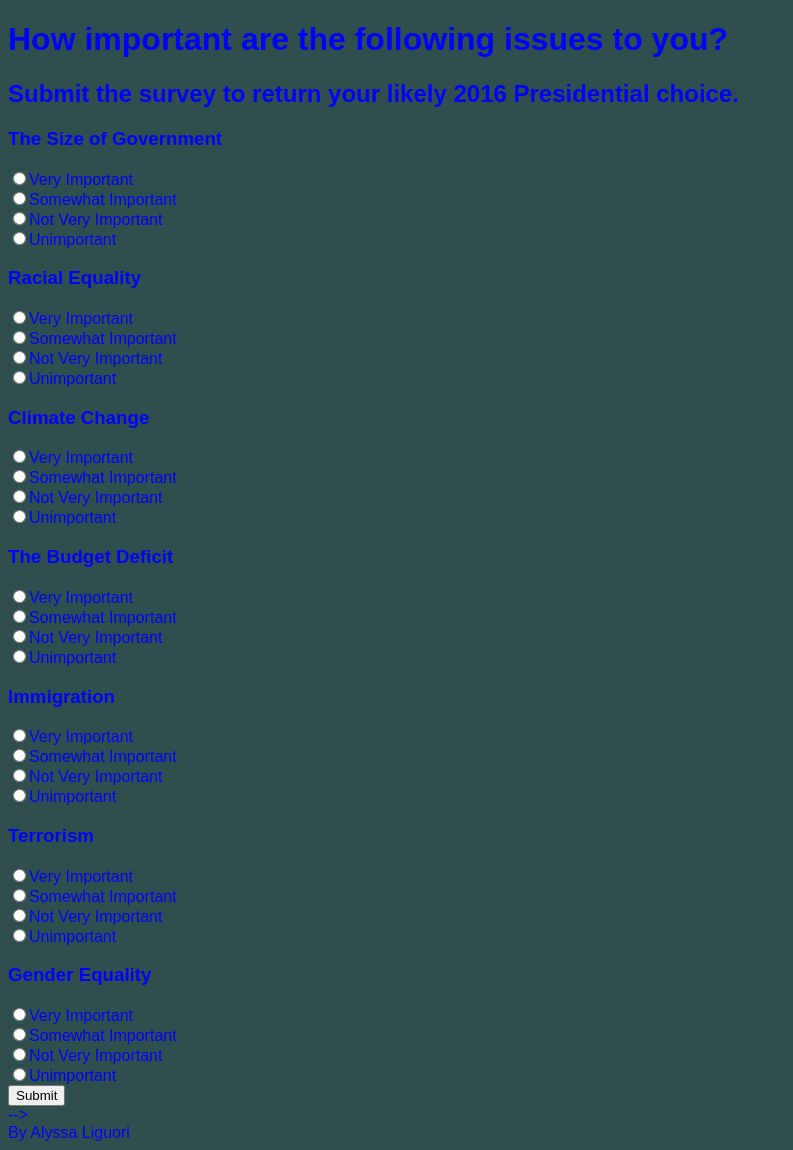
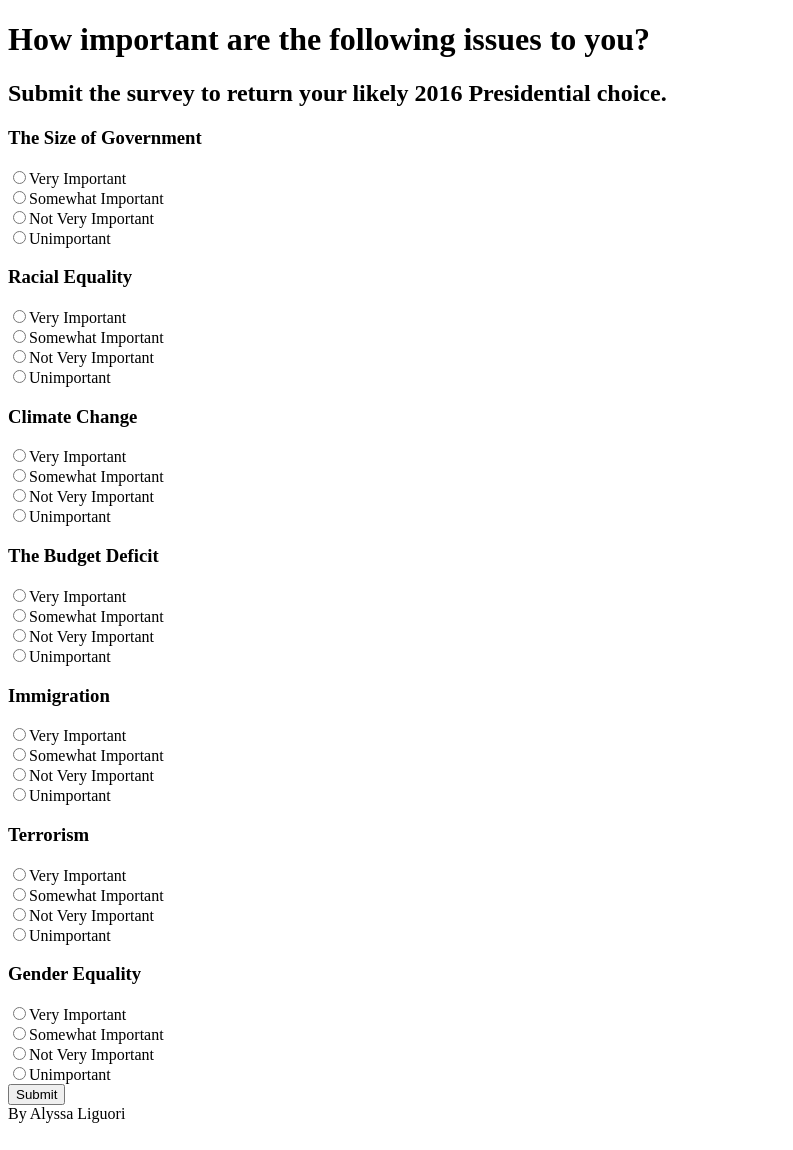
Before and after one commit to ali0003433/pred-by-issue-app, a Flask app: page / in a window 1280 px wide. Shown: the whole page, without its empty margins (0-793 px from the left). After the commit the page ends 1123 px from the top, so only its background shows below. Run offline with Flask 2, Linux system fonts and the light colour scheme; parts of the project's set-up code (start-up, migrations or seed data) failed here and were passed over.

Commit message:
Edit css to black and white

```diff
--- a/static/css/main.css
+++ b/static/css/main.css
@@ -1,9 +1,3 @@
-body {color: blue;
+body {color: black;
+      font-family: Georgia, 'Times New Roman', Times, serif,
 }
-
-body { font-family: Arial, Helvetica, sans-serif
-}
-
-body { background-color: darkslategray;
-
-}
--- a/templates/index.html
+++ b/templates/index.html
@@ -60,13 +60,14 @@
                         <input type = 'radio' name = 'gender' value = '3'>Not Very Important<br>
                         <input type = 'radio' name = 'gender' value = '4'>Unimportant<br>
                 </div>
+
                 <button type= 'submit'>Submit</button>
             </form>
         </div>
 
         <!-- <input type='text' name='chat_in' max_length='500'> -->
         <!--Submit button-->
-        <!-- <input type='submit' value='Submit' method='get'> --> -->
+        <!-- <input type='submit' value='Submit' method='get'> -->
 
         <footer>By Alyssa Liguori</footer>
     </body>
```
